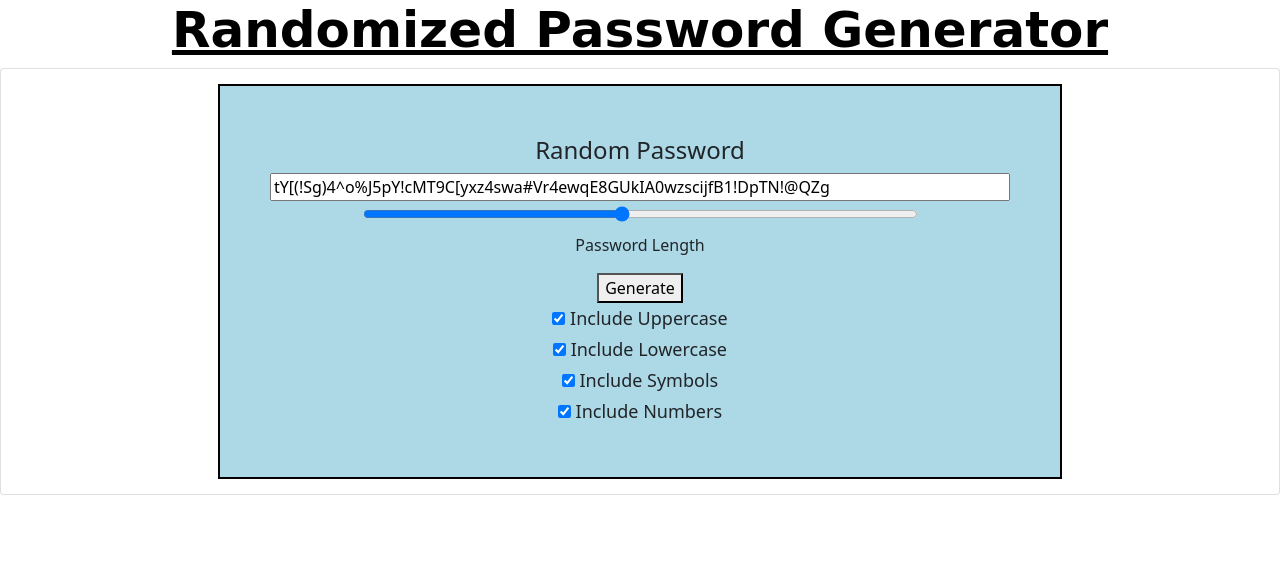
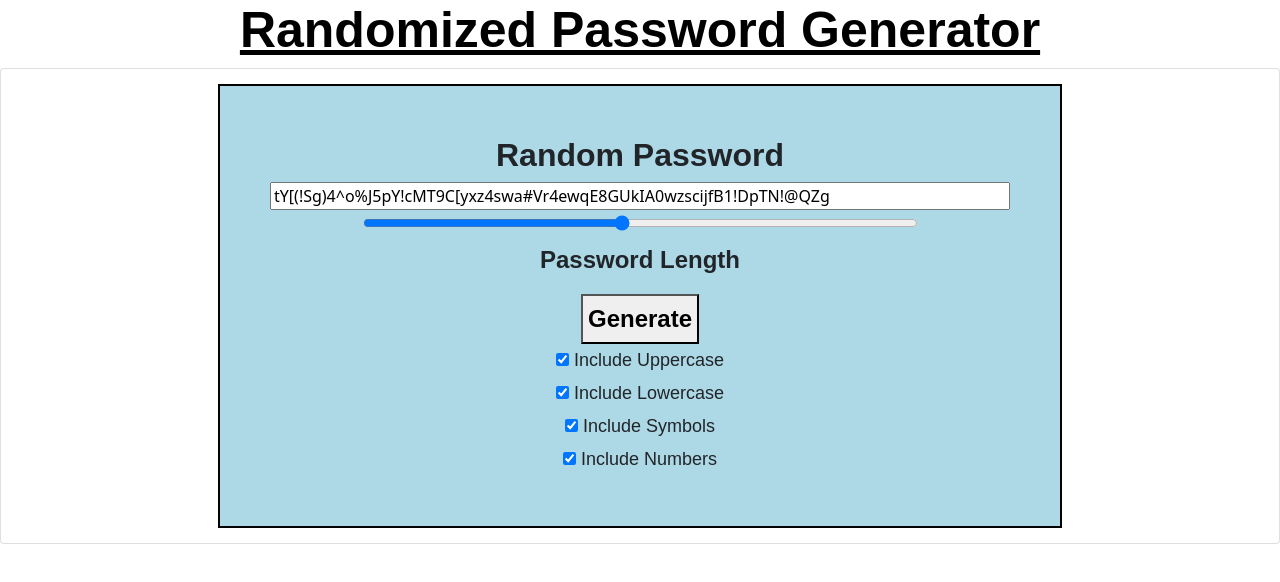
Before and after one commit to Josephjlyons/Password-Gen, a plain HTML site: page index.html in a window 1280 px wide. Drawn offline with nearby package versions, Linux system fonts and the light colour scheme.

Commit message:
updates to all files for submission

```diff
--- a/index.html
+++ b/index.html
@@ -28,13 +28,13 @@
 
                     <!-- Display box, slider length value, generate button -->
 
-                    <h4> Random Password</h4>
+                    <h4 class="passheader"> Random Password</h4>
                     <input type="text" id="display">
-                    <input type="range" min="8" max="128" value="64" id="slider">
-                    <p class="text-center font-weight-bold">
+                    <input type="range" min="8" max="128" value="64" id="slider" step="1">
+                    <p class="passwordtitle" >
                         Password Length <span id="passwordLengthView"></span>
                     </p>
-                    <button onclick="generate()">Generate</button>
+                    <button class="generatebtn" onclick="generate()">Generate</button>
 
 
 
--- a/passwordgen.css
+++ b/passwordgen.css
@@ -4,13 +4,18 @@
 .header {
     text-align: center;
     font-size: 50px;
-    font-family: cursive;
+    font-family: fantasy;
     font-weight: bold;
     text-decoration: underline;
     color:black;
 }
 /* Password Gen Box Formatting */
 
+.passheader {
+     font-size: xx-large;
+     font-family: fantasy;
+     font-weight: bolder;
+}
 .contentbox {
     margin-top: 15px;
     margin-bottom: 15px;
@@ -19,6 +24,14 @@
     text-align: center;
     padding: 50px;
 }
+
+.passwordtitle {
+font-family: fantasy;
+text-align: center;
+font-weight: bold;
+font-size: x-large;
+}
+
 /* Inner box Display */
 
 #display{
@@ -34,8 +47,19 @@
 
 
 }
+
+/* Generate Button */
+
+.generatebtn{
+    font-family: fantasy;
+    font-weight: bold;
+    font-size: x-large;
+    padding: 5px;
+}
+
 /* Checkbox Formatting */
 .setting{
     font-size: large;
-    padding: 2px;
+    padding: 3px;
+    font-family: fantasy;
 }
```
Also changed, not shown: passwordJS.js (line endings or trailing spaces), 1 other file.
